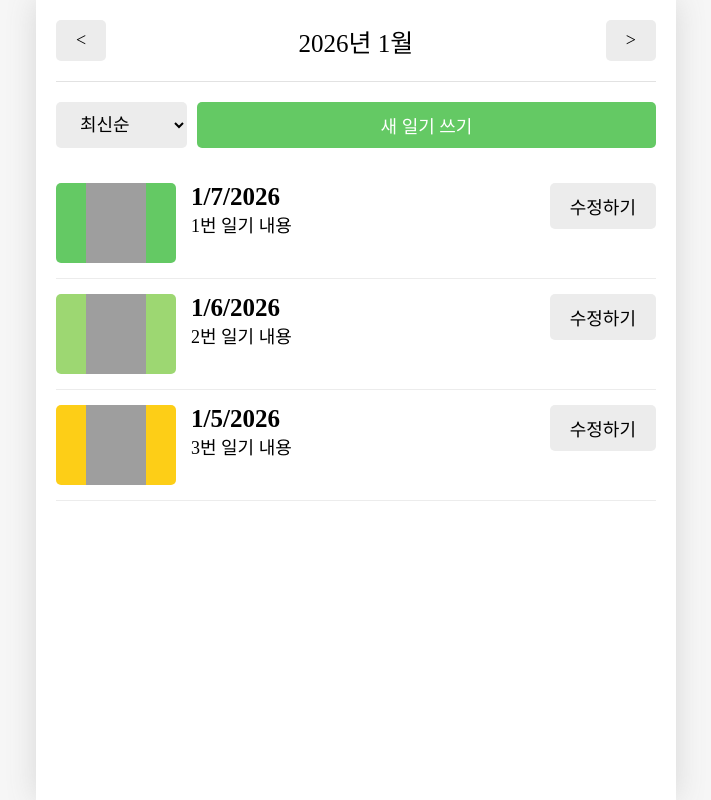
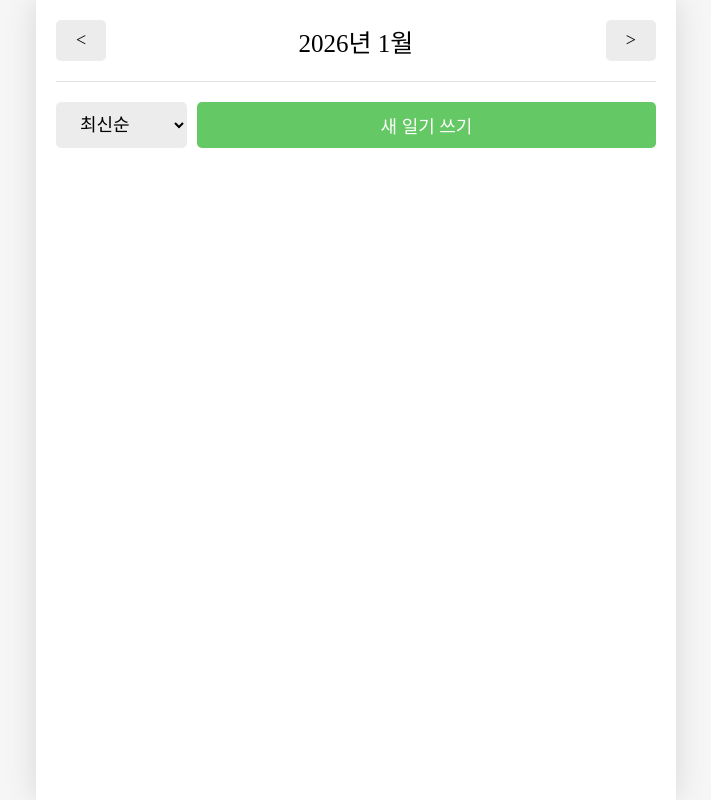
Before and after one commit to seongmin36/onebite-react-challenge, a React (Vite) app in the folder onebite-react/section12/: page / in a window 1280 px wide. Shown: the whole page, without its empty margins (284-995 px from the left). Built offline with nearby package versions, Linux system fonts and the light colour scheme; grey boxes are pictures that could not be loaded; a web font is replaced by a local one.

Commit message:
section12: 웹스토리지 이용하기

```diff
--- a/onebite-react/section12/src/App.jsx
+++ b/onebite-react/section12/src/App.jsx
@@ -6,46 +6,29 @@ import New from "./pages/New";
 import Diary from "./pages/Diary";
 import Edit from "./pages/Edit";
 import NotFound from "./pages/NotFound";
-
-const mockData = [
-  {
-    id: 1,
-    createdDate: new Date("2026-01-07").getTime(),
-    emotionId: 1,
-    content: "1번 일기 내용",
-  },
-  {
-    id: 2,
-    createdDate: new Date("2026-01-06").getTime(),
-    emotionId: 2,
-    content: "2번 일기 내용",
-  },
-  {
-    id: 3,
-    createdDate: new Date("2026-01-05").getTime(),
-    emotionId: 3,
-    content: "3번 일기 내용",
-  },
-  {
-    id: 4,
-    createdDate: new Date("2025-12-04").getTime(),
-    emotionId: 4,
-    content: "4번 일기 내용",
-  },
-];
+import { useEffect } from "react";
+import { useState } from "react";
 
 function reducer(state, action) {
+  let nextState;
+
   switch (action.type) {
+    case "INIT":
+      return action.data;
     case "CREATE":
-      return [action.data, ...state];
+      nextState = [action.data, ...state];
+      break;
     case "UPDATE":
-      return state.map((item) =>
+      nextState = state.map((item) =>
         String(item.id) === String(action.data.id) ? action.data : item
       );
+      break;
     case "DELETE":
-      return state.filter((item) => String(item.id) !== String(action.id));
+      nextState = state.filter((item) => String(item.id) !== String(action.id));
+      break;
     default:
-      return state;
+      localStorage.setItem("diary", JSON.stringify(nextState));
+      return nextState;
   }
 }
 
@@ -59,8 +42,39 @@ export const DiaryDispatchContext = createContext();
 // 3. "/diary/:id" : 일기장을 상세히 조회하는 Diary 페이지
 // 4. "/edit/:id" : 일기장을 수정하는 Edit 페이지
 function App() {
-  const [data, dispatch] = useReducer(reducer, mockData);
-  const idRef = useRef(5);
+  const [isLoding, setIsLoding] = useState(false);
+  const [data, dispatch] = useReducer(reducer, []);
+  const idRef = useRef(0);
+
+  useEffect(() => {
+    const storedData = localStorage.getItem("diary");
+    if (!storedData) {
+      setIsLoding(false);
+      return;
+    }
+
+    const parsedData = JSON.parse(storedData);
+    if (!Array.isArray(parsedData)) {
+      setIsLoding(false);
+      return;
+    }
+
+    let maxId = 0;
+    parsedData.forEach((item) => {
+      if (Number(item.id) > maxId) {
+        maxId = Number(item.id);
+      }
+    });
+
+    idRef.current = maxId + 1;
+
+    dispatch({
+      type: "INIT",
+      data: parsedData.sort((a, b) => Number(b.id) - Number(a.id)),
+    });
+    // eslint-disable-next-line react-hooks/exhaustive-deps
+    setIsLoding(false);
+  }, []);
 
   // 새로운 일기 작성 함수
   const onCreate = (createdDate, emotionId, content) => {
@@ -96,6 +110,10 @@ function App() {
     });
   };
 
+  if (isLoding) {
+    return <div>데이터 로딩중입니다...</div>;
+  }
+
   return (
     <>
       <DiaryStateContext.Provider value={data}>
--- a/onebite-react/section12/src/components/Editor.jsx
+++ b/onebite-react/section12/src/components/Editor.jsx
@@ -5,6 +5,7 @@ import EmotionItem from "./EmotionItem";
 import { useState } from "react";
 import { useEffect } from "react";
 import { emotionList } from "../util/constants";
+import { getStringedDate } from "../util/get-stringed-date";
 
 const Editor = ({ onSubmit, initData }) => {
   const [input, setInput] = useState({
@@ -23,21 +24,6 @@ const Editor = ({ onSubmit, initData }) => {
       });
     }
   }, [initData]);
-
-  const getStringedDate = (targetDate) => {
-    let year = targetDate.getFullYear();
-    let month = targetDate.getMonth() + 1;
-    let date = targetDate.getDate();
-
-    if (month < 10) {
-      month = `0${month}`;
-    }
-    if (date < 10) {
-      date = `0${date}`;
-    }
-
-    return `${year}-${month}-${date}`;
-  };
 
   const onChangeInput = (e) => {
     let name = e.target.name;
```
